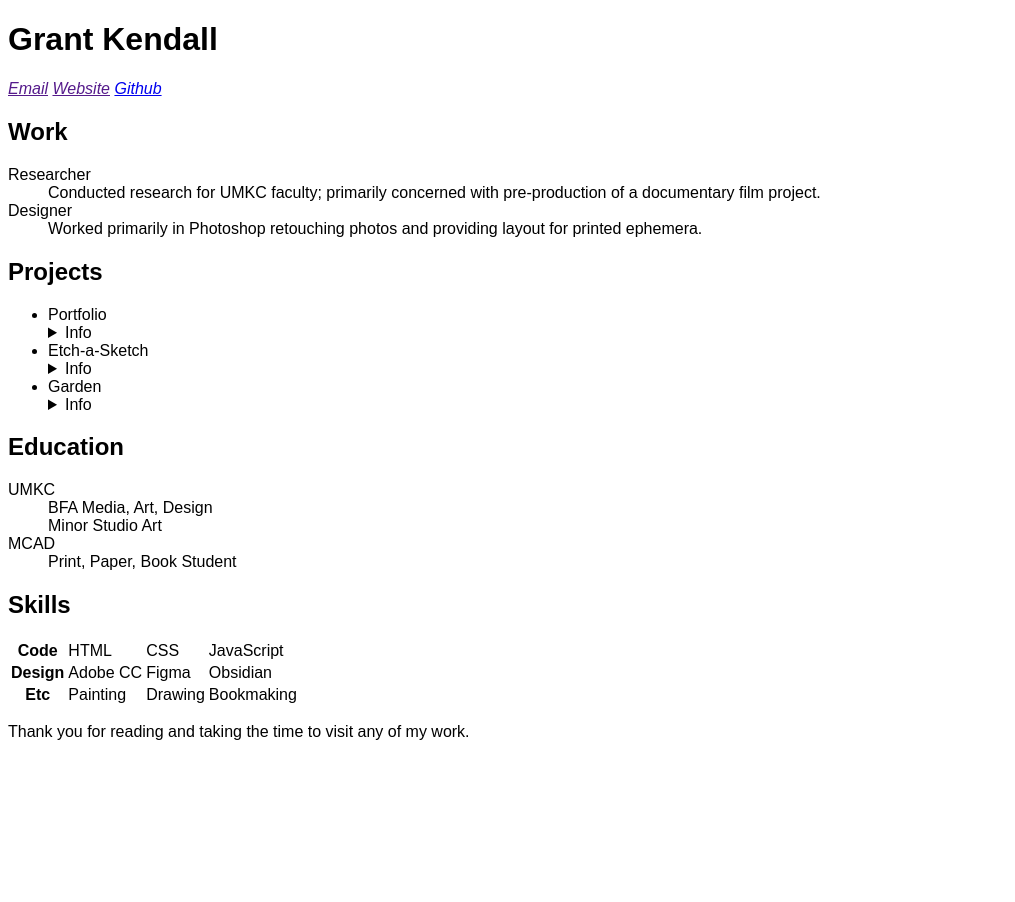
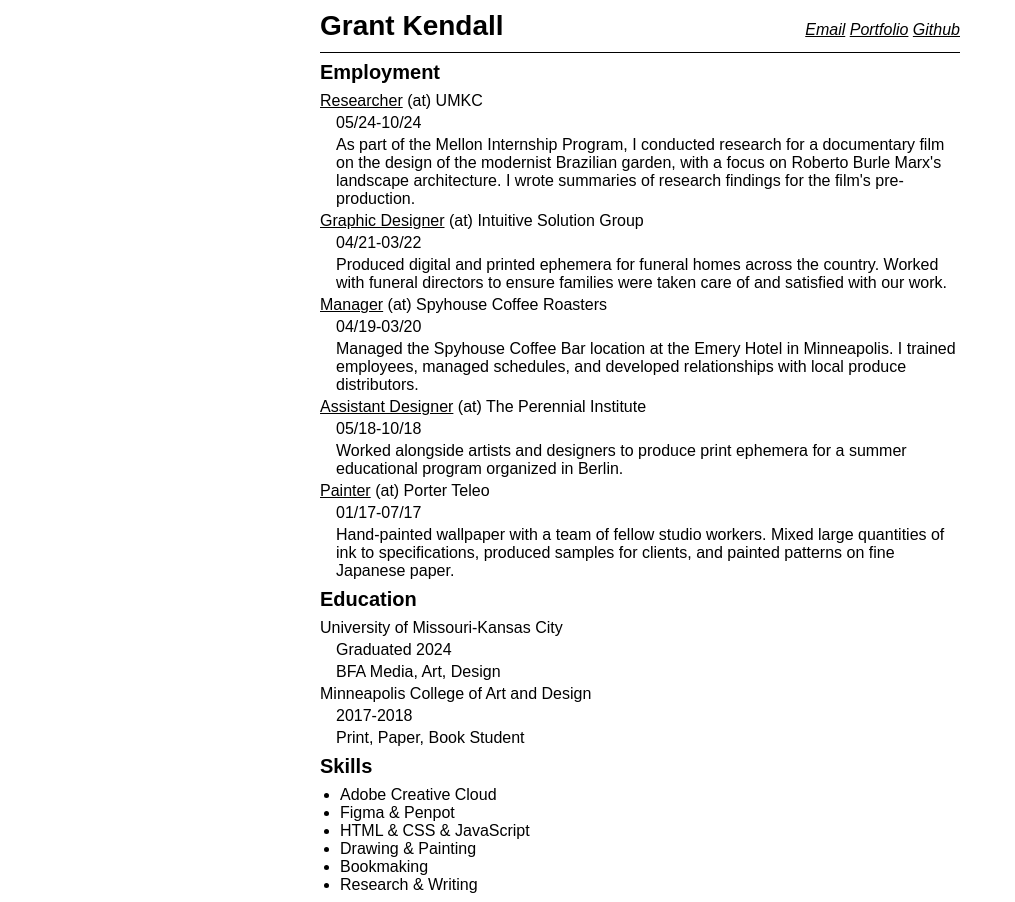
Before and after one commit to grantkendall/index, a plain HTML site: page cv.html in a window 1280 px wide. Shown: the whole page, without its empty margins (0-1015 px from the left). Before the commit the page ends 800 px from the top, so only its background shows below. Drawn offline with Linux system fonts and the light colour scheme.

Commit message:
Edit CV
Formatted CV to a web-friendly state. Refined sizing for HTML elements
so the content fits without scrolling in an effort to also make it
printable from the browser.

```diff
--- a/cv.html
+++ b/cv.html
@@ -6,7 +6,43 @@
     <title>CV</title>
     <style>
         * {
-            font-family: sans-serif;
+            font-family: Arial, Helvetica, sans-serif;
+        }
+        body {
+            margin: 0 25%;
+        }
+        header {
+            display: flex;
+            align-items: baseline;
+            justify-content: space-between;
+            border-bottom: 1px solid black;
+        }
+        h1 {
+            font-size: 28px;
+            margin: 10px 0px;
+        }
+        h2 {
+            font-size: 1.25em;
+            margin: 8px 0px;
+        }
+        span {
+            text-decoration: underline;
+        }
+        a {
+            color: #000;
+        }
+        dl {
+            margin: 8px 0px;
+        }
+        ul {
+            margin: 8px 0px;
+            padding: 0px 20px;
+        }
+        /* dt {
+            font-weight: 600;
+        } */
+        dd {
+            margin: 4px 0px 4px 16px;
         }
     </style>
 </head>
@@ -14,52 +50,56 @@
     <header>
         <h1>Grant Kendall</h1>
         <address>
-            <a href="">Email</a>
-            <a href="">Website</a>
+            <a href="mailto:grantkendall@me.com">Email</a>
+            <a href="">Portfolio</a>
             <a href="https://github.com/grantkendall/">Github</a>
         </address>
     </header>
     <main>
         <div class="work">
-            <h2>Work</h2>
+            <h2>Employment</h2>
             <dl>
-                <dt>Researcher</dt>
-                <dd>Conducted research for UMKC faculty; primarily concerned with pre-production of a documentary film project.</dd>
-                <dt>Designer</dt>
-                <dd>Worked primarily in Photoshop retouching photos and providing layout for printed ephemera.</dd>
+                <dt><span>Researcher</span> (at) UMKC</dt>
+                    <dd class="date">05/24-10/24</dd>
+                    <dd>As part of the Mellon Internship Program, I conducted research for a documentary film on the design of the modernist Brazilian garden, with a focus on Roberto Burle Marx's landscape architecture. I wrote summaries of research findings for the film's pre-production.</dd>
+                <dt><span>Graphic Designer</span> (at) Intuitive Solution Group</dt>
+                    <dd class="date">04/21-03/22</dd>
+                    <dd>Produced digital and printed ephemera for funeral homes across the country. Worked with funeral directors to ensure families were taken care of and satisfied with our work.</dd>
+                <dt></dt>
+                <dt><span>Manager</span> (at) Spyhouse Coffee Roasters</dt>
+                    <dd class="date">04/19-03/20</dd>
+                    <dd>Managed the Spyhouse Coffee Bar location at the Emery Hotel in Minneapolis. I trained employees, managed schedules, and developed relationships with local produce distributors.</dd>
+                <dt><span>Assistant Designer</span> (at) The Perennial Institute</dt>
+                    <dd class="date">05/18-10/18</dd>
+                    <dd>Worked alongside artists and designers to produce print ephemera for a summer educational program organized in Berlin.</dd>
+                <dt><span>Painter</span> (at) Porter Teleo</dt>
+                    <dd class="date">01/17-07/17</dd>
+                    <dd>Hand-painted wallpaper with a team of fellow studio workers. Mixed large quantities of ink to specifications, produced samples for clients, and painted patterns on fine Japanese paper.</dd>
             </dl>
-        </div>
-        <div class="projects">
-            <h2>Projects</h2>
-            <ul>
-                <li>Portfolio</li>
-                <details>
-                    <summary>Info</summary>
-                    A house where objects both digital and physical can be visited.
-                </details>
-                <li>Etch-a-Sketch</li>
-                <details>
-                    <summary>Info</summary>
-                    A random drawing app based on the classic toy. Use on mobile and shake your phone to reset.
-                </details>
-                <li>Garden</li>
-                <details>
-                    <summary>Info</summary>
-                    Browser-based artwork. Intended to counteract the pursuit of productivity and responsiveness. Slowness, stillness, reflectiveness.
-                </details>
-            </ul>
         </div>
         <div class="education">
             <h2>Education</h2>
             <dl>
-                <dt>UMKC</dt>
+                <dt>University of Missouri-Kansas City</dt>
+                    <dd class="date">Graduated 2024</dd>
                     <dd>BFA Media, Art, Design</dd>
-                    <dd>Minor Studio Art</dd>
-                <dt>MCAD</dt>
+                <dt>Minneapolis College of Art and Design</dt>
+                    <dd class="date">2017-2018</dd>
                     <dd>Print, Paper, Book Student</dd>
             </dl>
         </div>
         <div class="skills">
+            <h2>Skills</h2>
+            <ul>
+                <li>Adobe Creative Cloud</li>
+                <li>Figma & Penpot</li>
+                <li>HTML & CSS & JavaScript</li>
+                <li>Drawing & Painting</li>
+                <li>Bookmaking</li>
+                <li>Research & Writing</li>
+            </ul>
+        </div>
+        <!-- <div class="skills">
             <h2>Skills</h2>
             <table>
                 <tr>
@@ -81,10 +121,17 @@
                     <td>Bookmaking</td>
                 </tr>
             </table>
-        </div>
+        </div> -->
     </main>
-    <footer>
-        <p>Thank you for reading and taking the time to visit any of my work.</p>
-    </footer>
+<script>
+    const body = document.querySelector("body");
+    const links = document.querySelectorAll("a");
+
+    function changeMode() {
+        links.forEach(link => link.style.color = "white");
+        body.style.color = "white";
+        body.style.backgroundColor = "#121212";
+    }
+</script>
 </body>
 </html>
```
